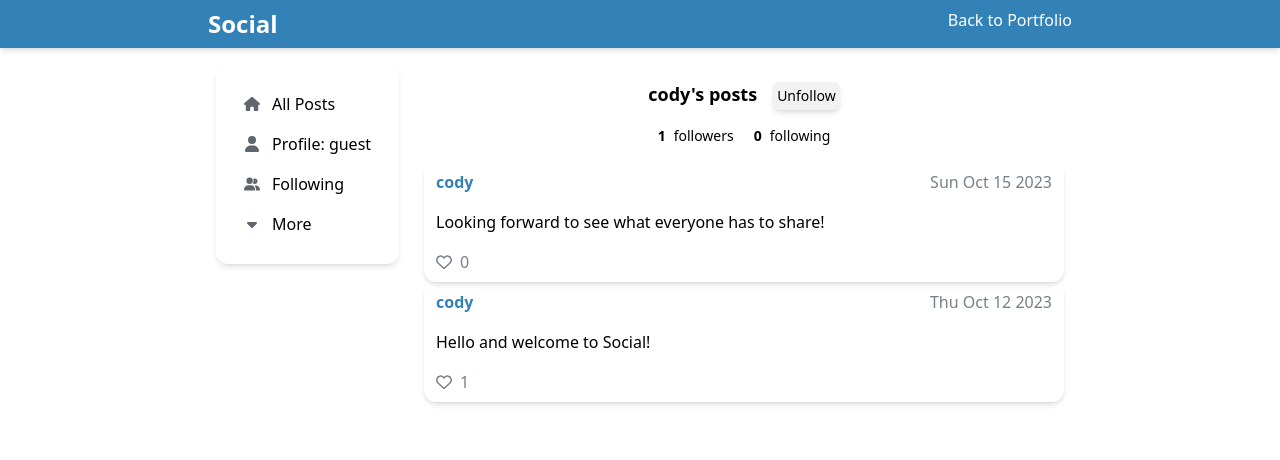
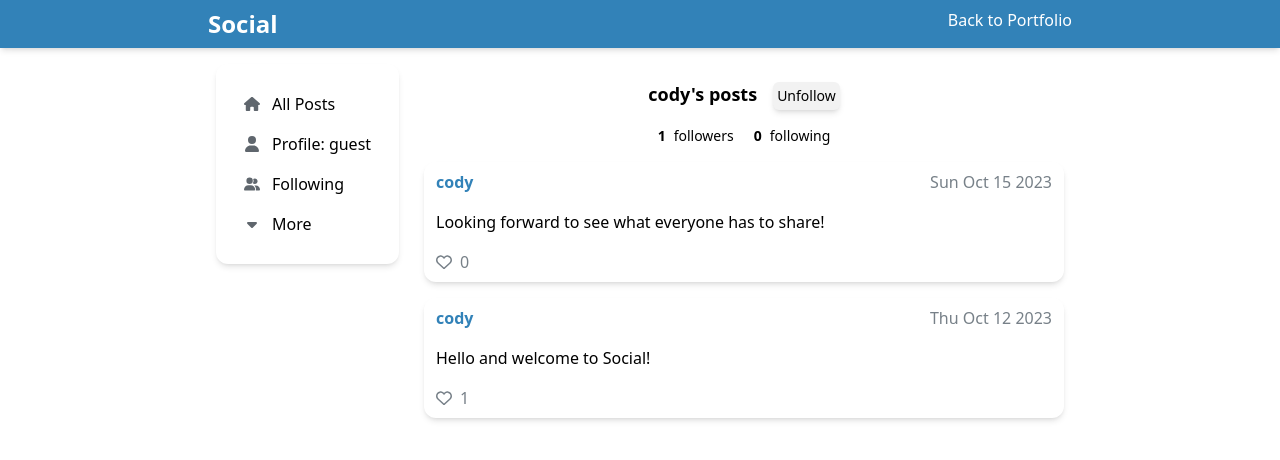
Before and after one commit to Cody06/Portfolio, a Next.js app: page /social/profile/cody in a window 1280 px wide. Shown: the top 460 px of the page. Built offline with nearby package versions, Linux system fonts and the light colour scheme.

Commit message:
Use PostsCollection

```diff
--- a/src/components/projects/Social/AllPosts.tsx
+++ b/src/components/projects/Social/AllPosts.tsx
@@ -1,18 +1,9 @@
 'use client';
-import DeletePostModal from './DeletePostModal';
-import PostContainer from './PostContainer';
 import useStore from './Store';
+import PostsCollection from './PostsCollection';
 
 export default function AllPosts() {
     const { posts } = useStore();
-    return (
-        <>
-            <DeletePostModal />
-            <section className="space-y-4">
-                {posts.map((post) => (
-                    <PostContainer key={post.id} post={post} />
-                ))}
-            </section>
-        </>
-    );
+
+    return <PostsCollection posts={posts} />;
 }
--- a/src/components/projects/Social/Following.tsx
+++ b/src/components/projects/Social/Following.tsx
@@ -1,7 +1,7 @@
 'use client';
-import PostContainer from './PostContainer';
 import useStore from './Store';
 import { loggedUserId } from './data';
+import PostsCollection from './PostsCollection';
 
 export default function Following() {
     const { followingAndFollowers, posts } = useStore();
@@ -17,11 +17,5 @@ export default function Following() {
         );
     }
 
-    return (
-        <section>
-            {followingPosts.map((post) => (
-                <PostContainer key={post.id} post={post} />
-            ))}
-        </section>
-    );
+    return <PostsCollection posts={followingPosts} />;
 }
--- a/src/components/projects/Social/Profile.tsx
+++ b/src/components/projects/Social/Profile.tsx
@@ -1,6 +1,6 @@
 'use client';
 import DeletePostModal from './DeletePostModal';
-import PostContainer from './PostContainer';
+import PostsCollection from './PostsCollection';
 import useStore from './Store';
 import { loggedUserId } from './data';
 
@@ -55,11 +55,7 @@ export default function Profile({ profileId }: Props) {
                 </h2>
             </section>
 
-            <section>
-                {userPosts.map((post) => (
-                    <PostContainer key={post.id} post={post} />
-                ))}
-            </section>
+            <PostsCollection posts={userPosts} />
         </>
     );
 }
```
